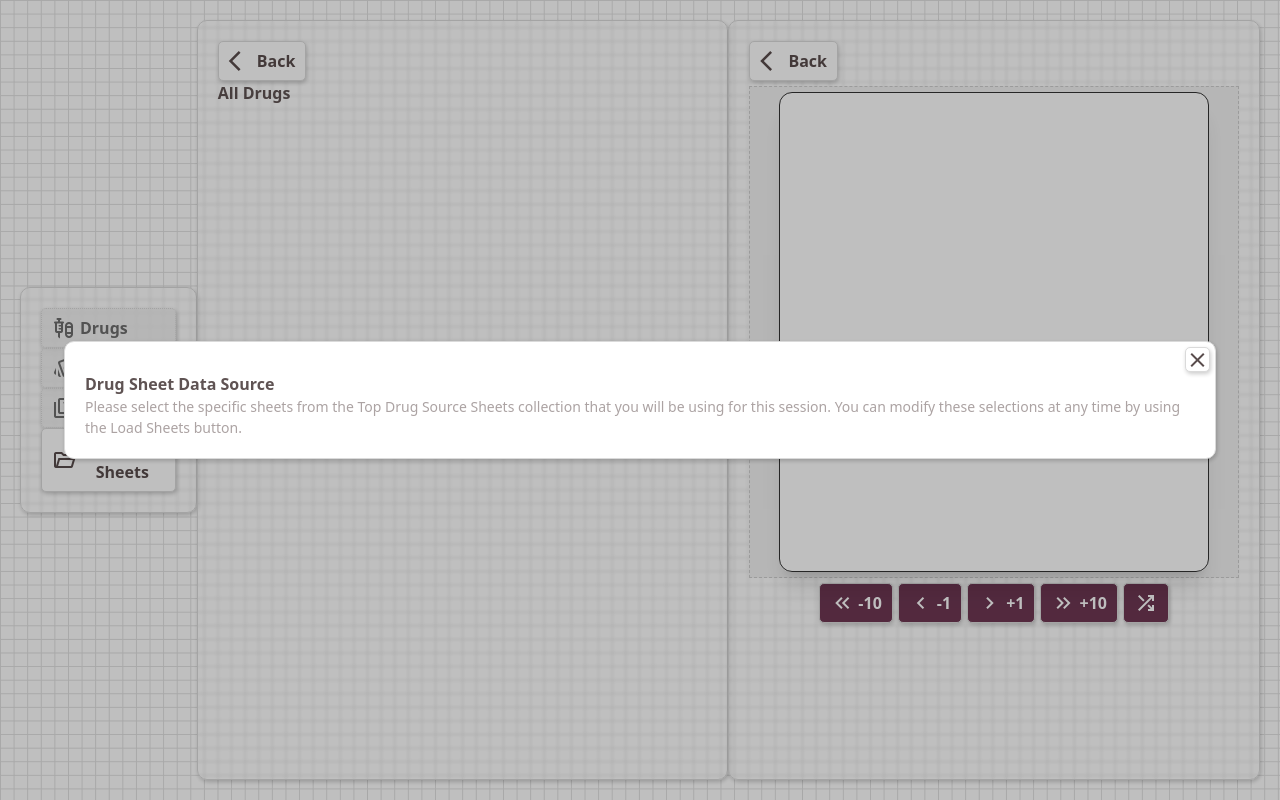
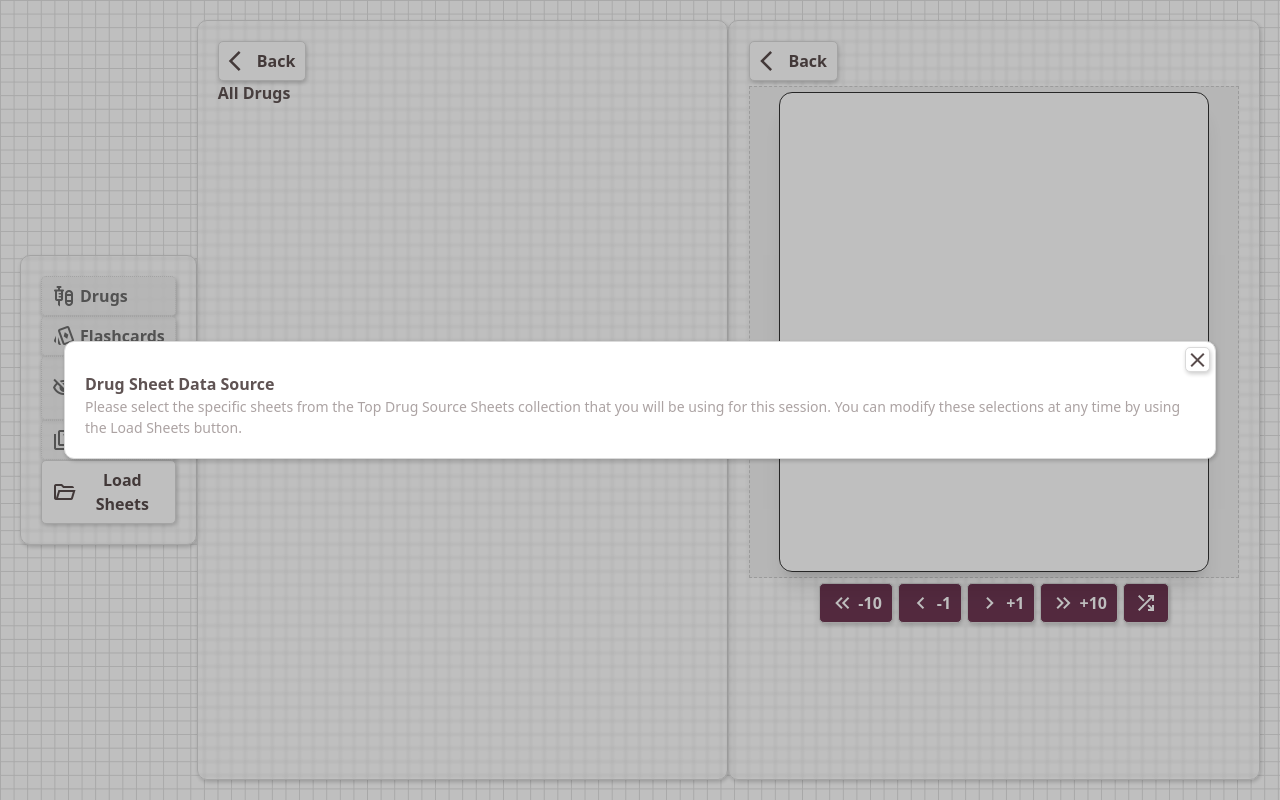
Before and after one commit to ksk-pps-iii/pps-iii-quiz-app, a website built with Vite: page index.html in a window 1280 px wide. Built offline with nearby package versions, Linux system fonts and the light colour scheme; no server answers; a script that the page names is missing.

Commit message:
Add the temporary section-blind button

```diff
--- a/index.html
+++ b/index.html
@@ -41,7 +41,11 @@
                     <div class="material-symbols-outlined icon">playing_cards</div>
                     <div>Flashcards</div>
                 </button>
-                <button id='btn-main-quiz' class="btn-normal btn-primary btn-goto-section">
+                <button id='btn-main-section-blind' class="btn-normal btn-primary btn-goto-section btn-unavai">
+                    <div class="material-symbols-outlined icon">visibility_off</div>
+                    <div>Section Blind</div>
+                </button>
+                <button id='btn-main-quiz' class="btn-normal btn-primary btn-goto-section btn-unavai">
                     <div class="material-symbols-outlined icon">quiz</div>
                     <div>Quiz</div>
                 </button>
--- a/public/src/style.css
+++ b/public/src/style.css
@@ -86,6 +86,12 @@
     align-items: center;
     justify-items: center;
     gap: 4px;
+}
+
+.btn-unavai {
+    background-color: gray !important;
+    font-style: italic;
+    font-weight: 100 !important;
 }
 
 /*Area*/
```
Also changed, not shown: dist/assets/index-5gyseWqt.js (renamed from dist/assets/index-DF_vnPyG.js), dist/assets/index-Cx-C-Kxb.css (deleted), dist/assets/index-Om0sV0TP.css (added), dist/index.html, dist/src/style.css.
